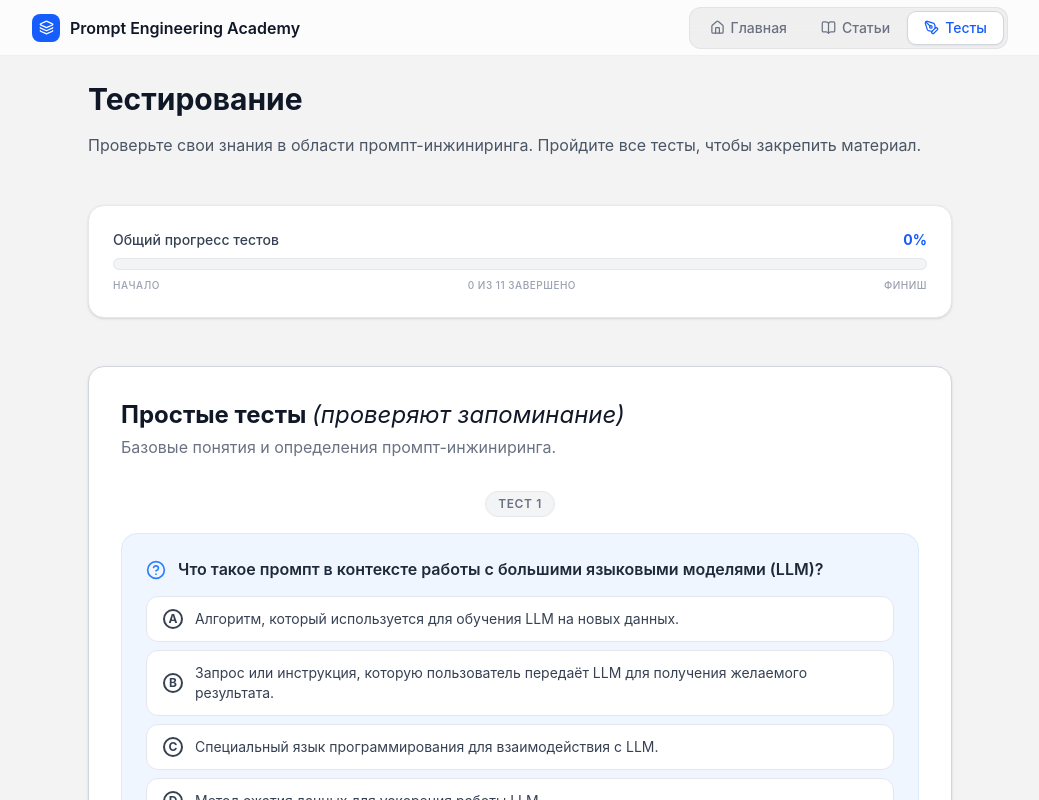
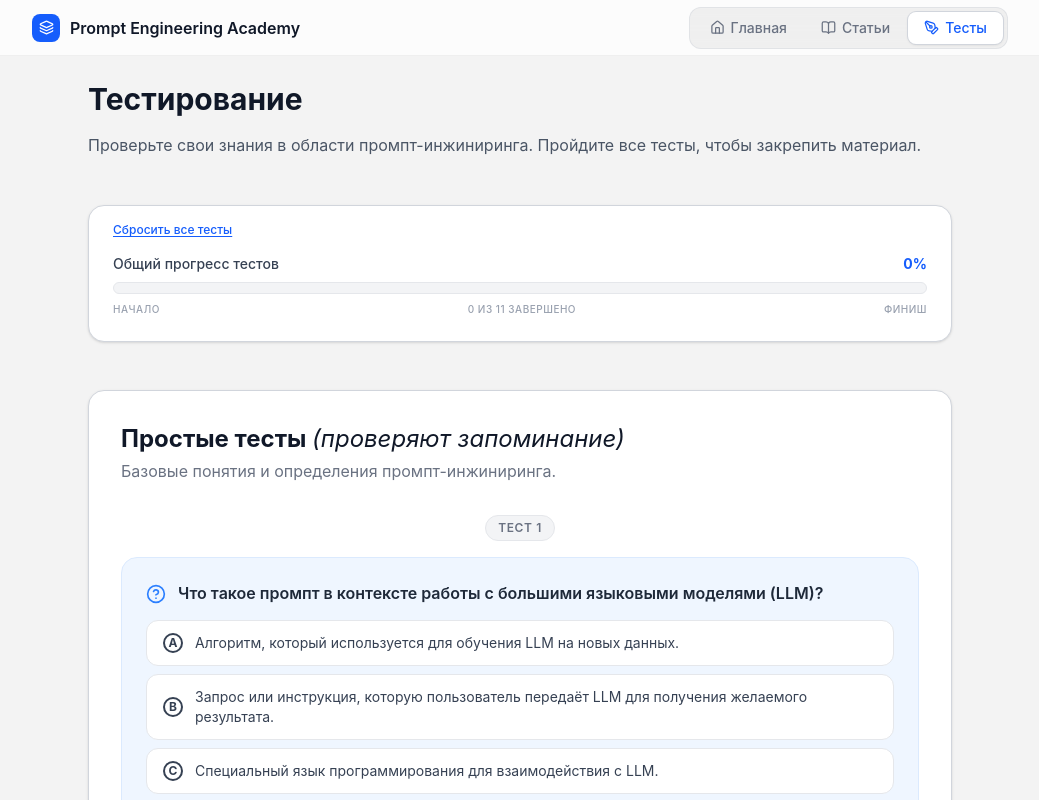
Before and after one commit to miklyaev/Prompt-Engineering-Portal, a React (Vite) app: page /tests in a window 1280 px wide. Shown: the top 800 px of the page, without its empty margins (120-1159 px from the left). Built offline with nearby package versions, Linux system fonts and the light colour scheme.

Commit message:
reset all tests

```diff
--- a/src/components/TimerMultipleChoice.tsx
+++ b/src/components/TimerMultipleChoice.tsx
@@ -115,10 +115,9 @@ const TimerMultipleChoice: React.FC<TimerMultipleChoiceProps> = ({
 				{!isStarted ? (
 					<div className="py-8 flex flex-col items-center justify-center space-y-4 bg-gray-50 rounded-xl border border-dashed border-gray-200">
 						<p className="text-sm text-gray-500 text-center max-w-xs">
-							У вас будет {formatTime(timerSeconds)} на выполнение этого задания.
+							У вас будет {timerSeconds} секунд на выполнение этого задания.
 							Варианты ответов появятся после нажатия кнопки.
-						</p>
-						<button
+						</p>						<button
 							onClick={handleStart}
 							className="flex items-center gap-2 px-8 py-3 bg-blue-600 text-white rounded-xl font-bold hover:bg-blue-700 transition-all transform hover:scale-105 active:scale-95 shadow-md"
 						>
--- a/src/pages/TestsPage.tsx
+++ b/src/pages/TestsPage.tsx
@@ -19,6 +19,14 @@ const TestsPage: React.FC = () => {
     }));
   };
 
+  const handleResetAll = () => {
+    setCompletedTests({});
+    // Для полной перезагрузки компонентов тестов можно использовать ключ
+    setResetKey(prev => prev + 1);
+  };
+
+  const [resetKey, setResetKey] = useState(0);
+
   const totalTests = testsData.simpleTests.length + testsData.advancedTests.length;
   const correctCount = Object.values(completedTests).filter(Boolean).length;
 
@@ -26,11 +34,10 @@ const TestsPage: React.FC = () => {
     return tests.map((test, index) => {
       const renderTest = () => {
         const commonProps = {
-          key: test.id,
+          key: `${test.id}-${resetKey}`,
           className: "my-0",
           onComplete: (isCorrect: boolean) => handleTestComplete(test.id, isCorrect)
         };
-
         if (test.type === 'single-choice') {
           return (
             <SingleChoice
@@ -133,14 +140,21 @@ const TestsPage: React.FC = () => {
         </p>
       </header>
 
-      <section className="bg-white p-6 rounded-2xl border border-gray-200 shadow-sm">
-        <ProgressBar
-          current={correctCount}
-          total={totalTests}
-          label="Общий прогресс тестов"
-        />
+      <section className="bg-white p-6 rounded-2xl border border-gray-300 shadow-sm relative">
+        <button
+          onClick={handleResetAll}
+          className="absolute top-4 left-6 text-xs text-blue-600 hover:text-blue-800 underline underline-offset-2 focus:outline-none font-medium"
+        >
+          Сбросить все тесты
+        </button>
+        <div className="pt-6">
+          <ProgressBar
+            current={correctCount}
+            total={totalTests}
+            label="Общий прогресс тестов"
+          />
+        </div>
       </section>
-
       <div className="space-y-12">
         <section className="bg-white border border-gray-300 rounded-2xl p-8 space-y-8 shadow-sm">
           <div>
```
